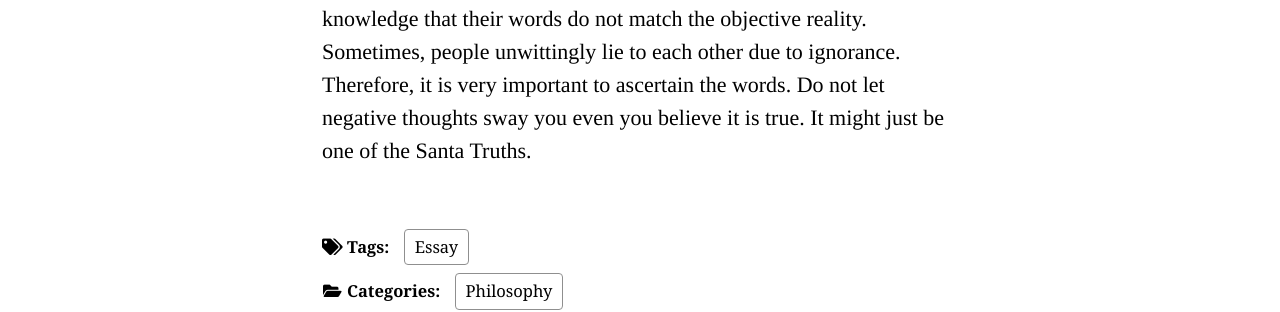
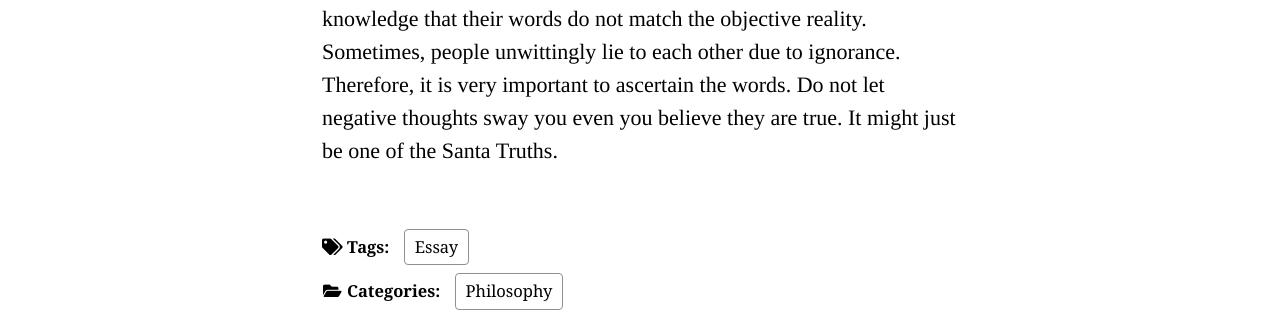
Before and after one commit to cyberzzhhss/cyberzzhhss.github.io, a Jekyll site: the page built from _posts/2021-10-18-Santa_truth.md, in a window 1280 px wide. Shown: the part 689-1001 px from the top of the page. Built offline with Jekyll 4.4.1, drawn with Linux system fonts in a browser that asks for light colours; cached includes are drawn as plain includes; some of the changed text lies outside the part shown.

Commit message:
edit out grammatical mistakes

```diff
--- a/_posts/2021-10-18-Santa_truth.md
+++ b/_posts/2021-10-18-Santa_truth.md
@@ -9,4 +9,4 @@ categories:
 ---
 Growing in the East, I have never understood the fascination that westerners have about Santa Claus. But I do know that it is culturally inappropriate to tell kids that Santa Claus doesn’t exist. Let us therefore indulge a thought experiment. Let us say a 5 year old kid, Kevin, who believes Santa Claus is real. No one has ever told him that it is not real because no one wants to break the cultural norm. Therefore, if you ask Kevin, if Santa Claus is real, he will tell you in a heartbeat that it is real. Even if you use a polygraph to test him, it is still very much real, and polygraph won't detect any anormaly; however, both you and me know very well that it is not the case.
 
-My question then goes, is there anything in our life that we believe wholeheartedly is true but it ain't so? If your haters tell you that you suck, do you really suck? Maybe it is another Santa Truth. It is lying without guilt. It is a subtle form of lying. Usually, people lie with full knowledge that their words do not match the objective reality. Sometimes, people unwittingly lie to each other due to ignorance. Therefore, it is very important to ascertain the words. Do not let negative thoughts sway you even you believe it is true. It might just be one of the Santa Truths.
+My question then goes, is there anything in our life that we believe wholeheartedly is true but it ain't so? If your haters tell you that you suck, do you really suck? Maybe it is another Santa Truth. It is lying without guilt. It is a subtle form of lying. Usually, people lie with full knowledge that their words do not match the objective reality. Sometimes, people unwittingly lie to each other due to ignorance. Therefore, it is very important to ascertain the words. Do not let negative thoughts sway you even you believe they are true. It might just be one of the Santa Truths.
```
